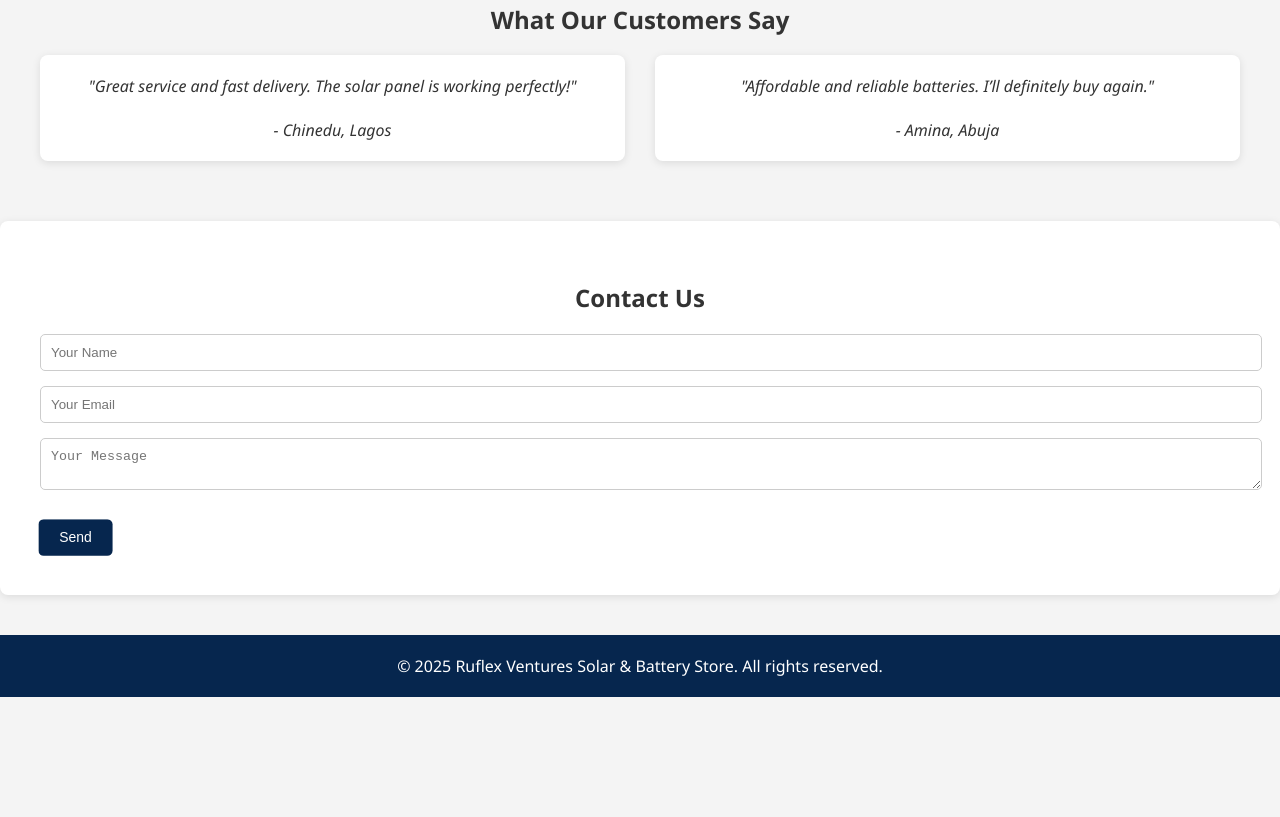
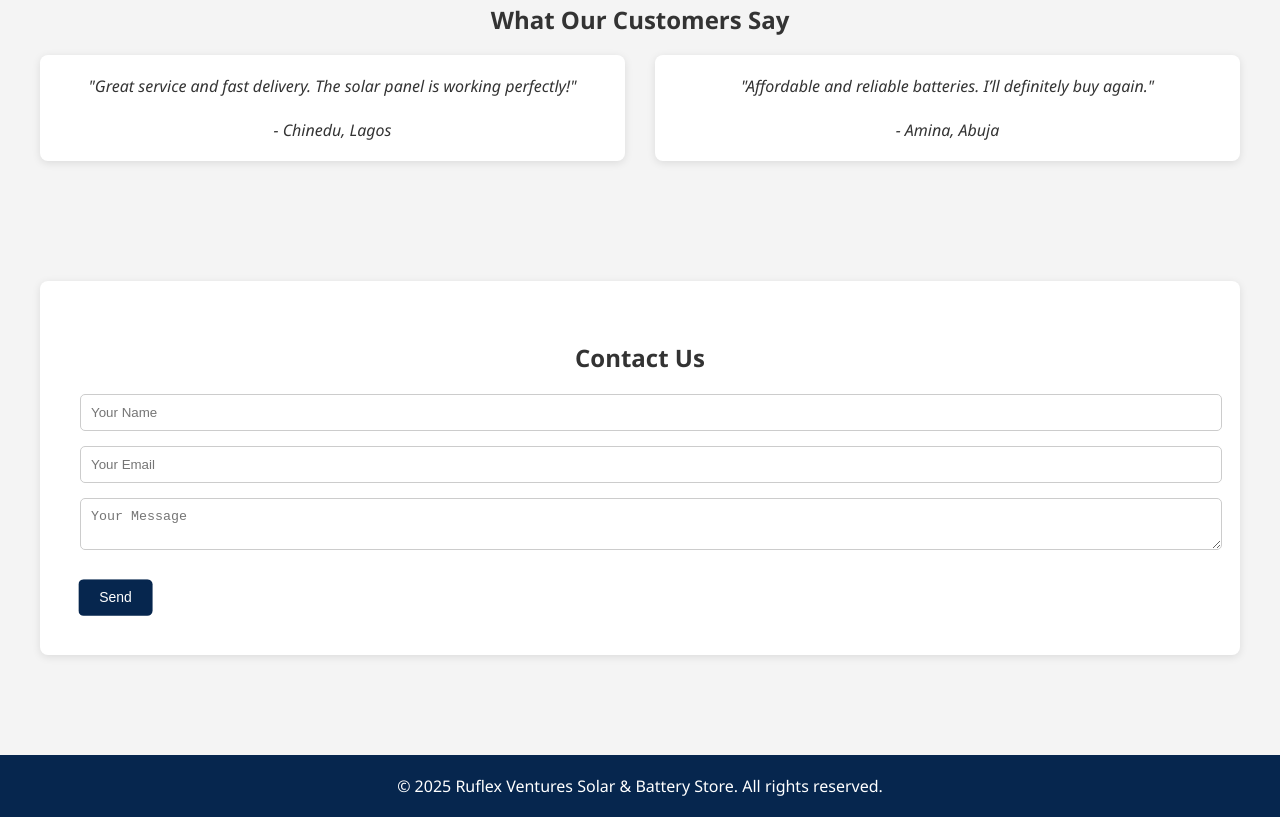
Before and after one commit to AMOSCHIGOZIE/Ruflex-Ventures, a plain HTML site: page index.html in a window 1280 px wide. Shown: the part 1738-2555 px from the top of the page. Before the commit the page ends 2435 px from the top, so only its background shows below. Drawn offline with Linux system fonts and the light colour scheme.

Commit message:
index.html

```diff
--- a/index.html
+++ b/index.html
@@ -657,6 +657,7 @@ html {
     </div>
   </section>
 
+  <section class="section" id="contact">
 <div class="contact-form">
   <h2>Contact Us</h2>
   <form id="contactForm">
@@ -678,6 +679,7 @@ html {
     </a>
   </div>
 </div>
+  </section>
   <script>
     let topButton = document.getElementById("topBtn");
     window.onscroll = function () {
```
